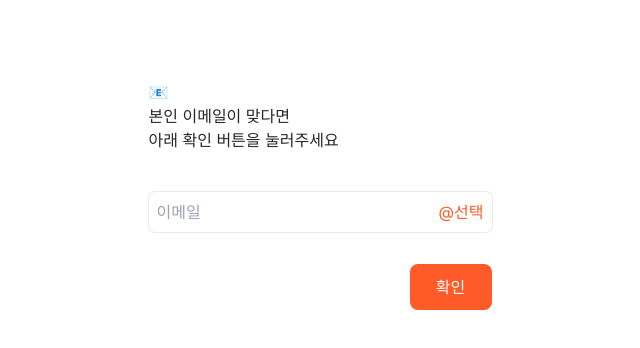
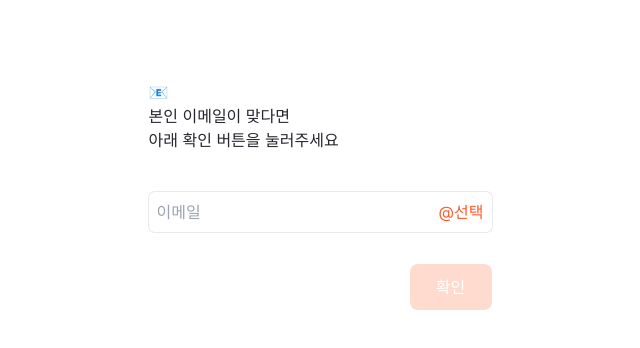
Before and after one commit to DDD-Community/Rainbow-Web, a Next.js app: page /onboarding/email in a window 1280 px wide. Shown: the top 348 px of the page, without its empty margins (304-944 px from the left). Built offline with nearby package versions, Linux system fonts and the light colour scheme.

Commit message:
feat: 닉네임 maxlength와 그에 따른 버튼 inactive 이메일도 동일하게

```diff
--- a/src/app/onboarding/email/page.tsx
+++ b/src/app/onboarding/email/page.tsx
@@ -37,7 +37,7 @@ export default function Email() {
     setActive(!combinedValue);
   };
 
-  const canActiveNextButton = active;
+  const canActiveNextButton = Boolean(!email || isEmailDuplicated || active);
 
   return (
     <div className="w-343 flex flex-col justify-center">
--- a/src/app/onboarding/nickname/page.tsx
+++ b/src/app/onboarding/nickname/page.tsx
@@ -1,6 +1,6 @@
 "use client";
 
-import { useEffect, useState } from "react";
+import React, { useEffect, useState } from "react";
 import { useRecoilState, useRecoilValue } from "recoil";
 import Link from "next/link";
 import { checkingState, nicknameState } from "@/src/recoil/user.atoms";
@@ -13,6 +13,7 @@ export default function Nickname() {
   const [nickname, setNickname] = useRecoilState(nicknameState);
   const [isNicknameDuplicated, setIsNicknameDuplicated] = useState(false);
   const checkingValue = useRecoilValue(checkingState);
+  const [errorMessage, setErrorMessage] = useState("");
 
   useEffect(() => {
     async function checkNicknameDuplication() {
@@ -32,11 +33,21 @@ export default function Nickname() {
     checkNicknameDuplication();
   }, [nickname]);
 
+  const onChangeInput = (e: React.ChangeEvent<HTMLInputElement>) => {
+    const input = e.target.value;
+    if (input.length <= 16) {
+      setErrorMessage("");
+    } else {
+      setErrorMessage("닉네임은 16자 이하여야 합니다.");
+    }
+    setNickname(input);
+  };
+
   const handleNext = () => {
     setNickname(nickname);
   };
 
-  const canActiveNextButton = Boolean(!nickname || isNicknameDuplicated);
+  const canActiveNextButton = Boolean(!nickname || isNicknameDuplicated || errorMessage);
 
   return (
     <div className="w-343 flex flex-col justify-center">
@@ -50,13 +61,13 @@ export default function Nickname() {
       {isNicknameDuplicated ? (
         <TextInput>
           <TextInput.Border errorMessage="동일한 닉네임이 있어요">
-            <TextInput.Content value={nickname} onChange={e => setNickname(e.target.value)} />
+            <TextInput.Content value={nickname} onChange={onChangeInput} />
           </TextInput.Border>
         </TextInput>
       ) : (
         <TextInput>
-          <TextInput.Border>
-            <TextInput.Content value={nickname} onChange={e => setNickname(e.target.value)} />
+          <TextInput.Border errorMessage={errorMessage}>
+            <TextInput.Content value={nickname} onChange={onChangeInput} />
           </TextInput.Border>
         </TextInput>
       )}
--- a/src/components/Common/Input/TextInputBorder.tsx
+++ b/src/components/Common/Input/TextInputBorder.tsx
@@ -8,13 +8,11 @@ type TextInputBorderProps = {
   errorMessage?: string;
   className?: string;
   disabled?: boolean;
-  maxLength?: number;
 };
 
 export function TextInputBorder({
   errorMessage,
   disabled,
-  maxLength,
   children,
   className
 }: PropsWithChildren<TextInputBorderProps>) {
@@ -37,7 +35,7 @@ export function TextInputBorder({
       >
         {children}
       </div>
-      {(errorMessage || !!maxLength) && <p className="text-primary-default">{errorMessage}</p>}
+      {errorMessage && <p className="m-12-500 text-primary-default">{errorMessage}</p>}
     </>
   );
 }
```
